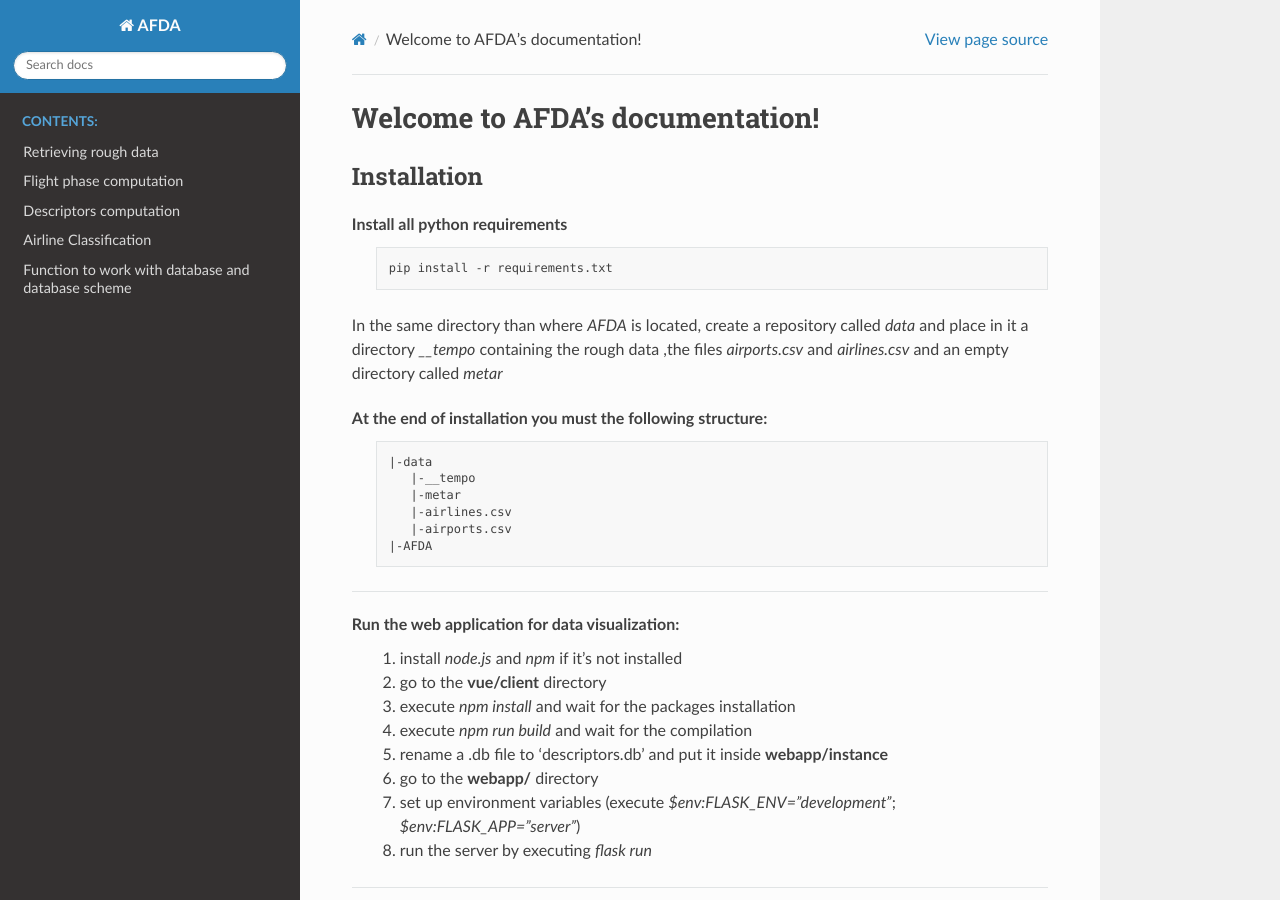
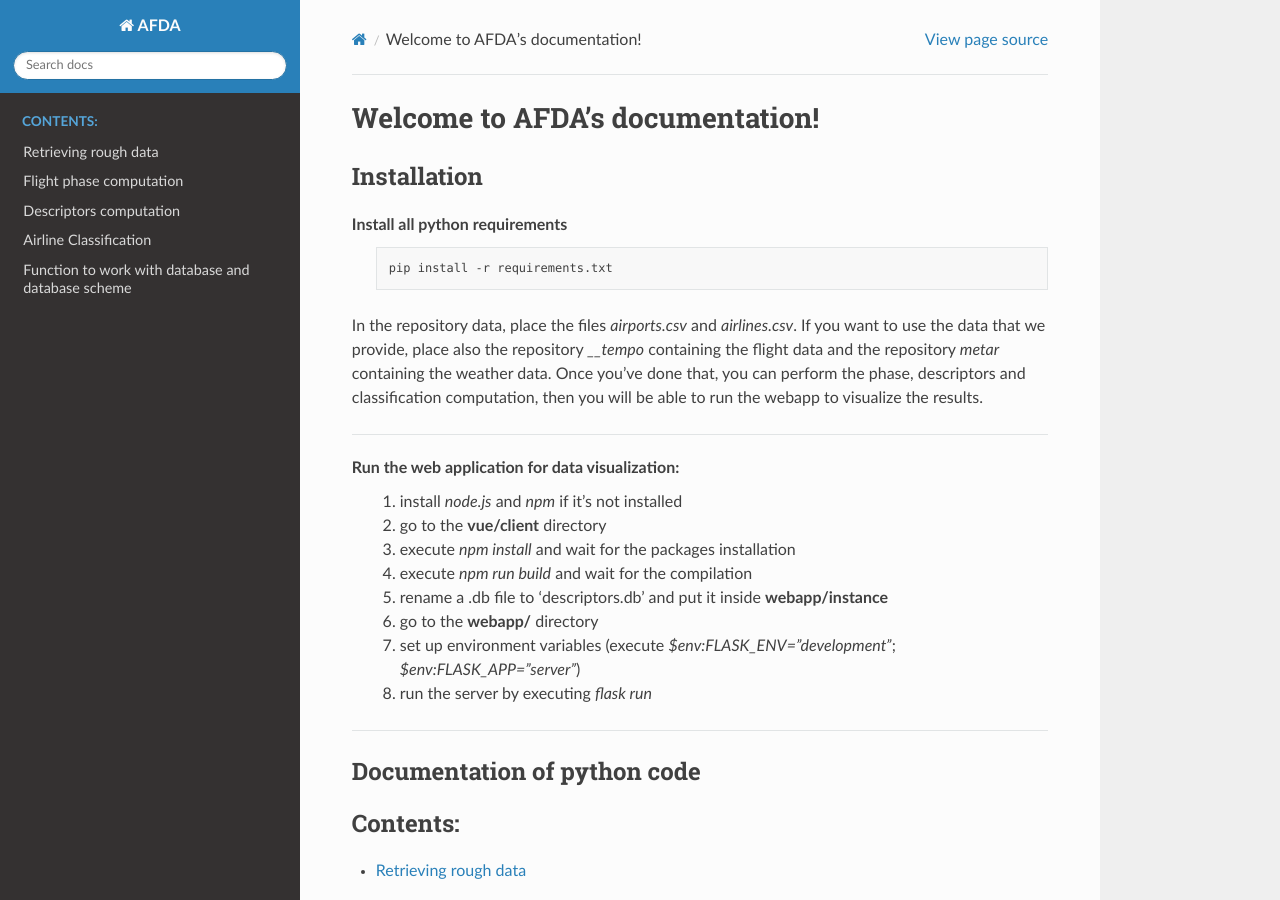
Before and after one commit to JZYoshi/AFDA, a Sphinx documentation site: the page built from docs/source/index.rst, in a window 1280 px wide and 900 px high. Built offline with Sphinx 7.4.7 and the Read the Docs theme 2.0.0, drawn with Linux system fonts in a browser that asks for light colours.

Commit message:
correct bug doc-add logo

```diff
--- a/docs/source/conf.py
+++ b/docs/source/conf.py
@@ -55,3 +55,5 @@
 # relative to this directory. They are copied after the builtin static files,
 # so a file named "default.css" will overwrite the builtin "default.css".
 html_static_path = ['_static']
+
+html_logo = "logo.png"
--- a/docs/source/index.rst
+++ b/docs/source/index.rst
@@ -13,19 +13,11 @@
 
       pip install -r requirements.txt
 
-In the same directory than where `AFDA` is located, create a repository
-called `data` and place in it a directory `__tempo` containing the rough data
-,the files `airports.csv` and `airlines.csv` and an empty directory called `metar`
-
-At the end of installation you must the following structure:
-   .. code-block:: bash
-
-      |-data
-         |-__tempo
-         |-metar
-         |-airlines.csv
-         |-airports.csv
-      |-AFDA
+In the repository data, place the files `airports.csv` and `airlines.csv`.
+If you want to use the data that we provide, place also the repository `__tempo`
+containing the flight data and the repository `metar` containing the weather data.
+Once you've done that, you can perform the phase, descriptors and classification computation,
+then you will be able to run the webapp to visualize the results.
 
 ---------------------------------------
 
```
Also changed, not shown: 4 other files.
